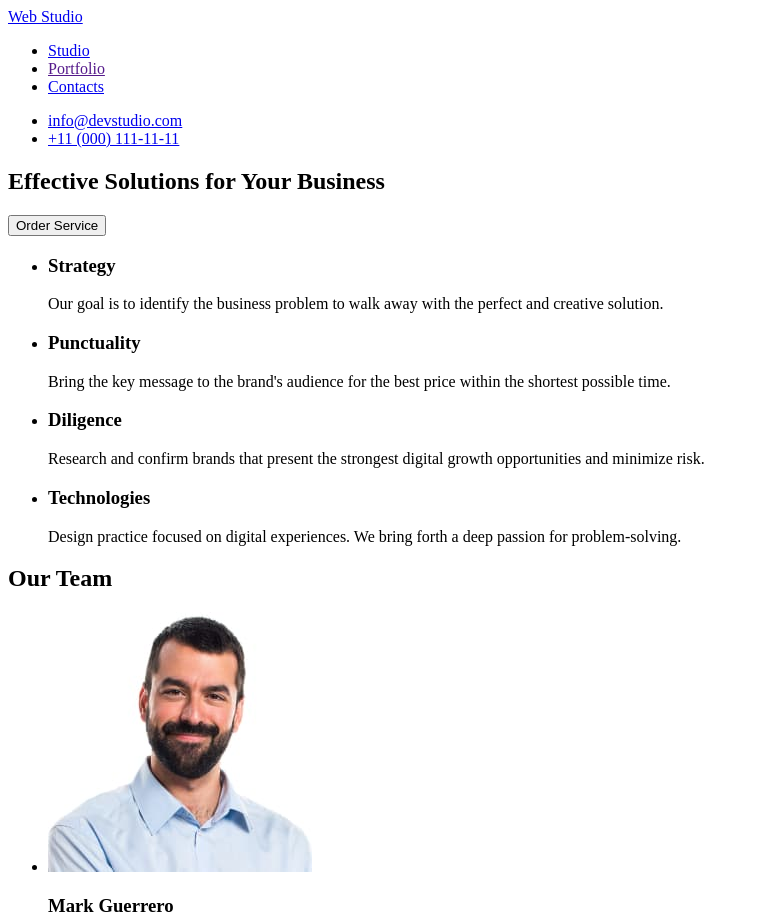
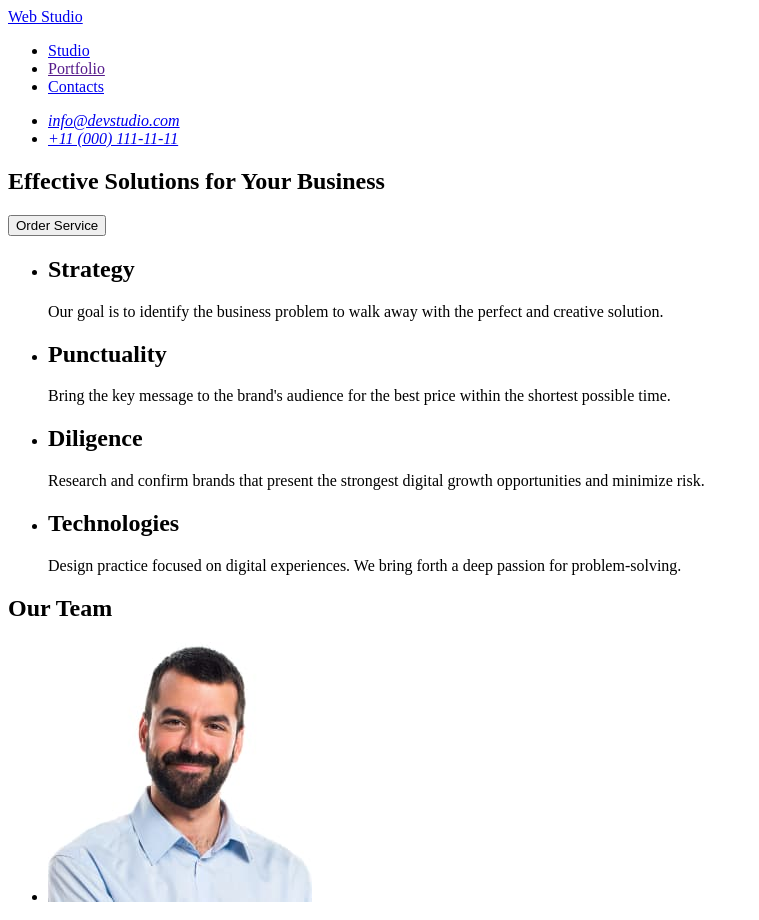
Before and after one commit to Panyaez4/goit-markup-hw-01, a plain HTML site: page index.html in a window 1280 px wide. Shown: the top 920 px of the page, without its empty margins (0-759 px from the left). Drawn offline with Linux system fonts and the light colour scheme.

Commit message:
commit update

```diff
--- a/index.html
+++ b/index.html
@@ -17,10 +17,12 @@
           <li><a href="#contacts">Contacts</a></li>
         </ul>
       </nav>
-      <ul id="contacts">
-        <li><a href="mailto:info@devstudio">info@devstudio.com</a></li>
-        <li><a href="tel:+110001111111">+11 (000) 111-11-11</a></li>
-      </ul>
+      <address>
+        <ul id="contacts">
+          <li><a href="mailto:info@devstudio">info@devstudio.com</a></li>
+          <li><a href="tel:+110001111111">+11 (000) 111-11-11</a></li>
+        </ul>
+      </address>
     </header>
     <main>
       <!-- =========HERO========= -->
@@ -31,28 +33,28 @@
       <section>
         <ul>
           <li>
-            <h3>Strategy</h3>
+            <h2>Strategy</h2>
             <p>
               Our goal is to identify the business problem to walk away with the
               perfect and creative solution.
             </p>
           </li>
           <li>
-            <h3>Punctuality</h3>
+            <h2>Punctuality</h2>
             <p>
               Bring the key message to the brand's audience for the best price
               within the shortest possible time.
             </p>
           </li>
           <li>
-            <h3>Diligence</h3>
+            <h2>Diligence</h2>
             <p>
               Research and confirm brands that present the strongest digital
               growth opportunities and minimize risk.
             </p>
           </li>
           <li>
-            <h3>Technologies</h3>
+            <h2>Technologies</h2>
             <p>
               Design practice focused on digital experiences. We bring forth a
               deep passion for problem-solving.
@@ -107,7 +109,7 @@
       </section>
     </main>
     <footer>
-      <h2>WEBSTUDIO</h2>
+      <a href="./index.html">WebStudio</a>
       <p>
         Increase the flow of customers and sales for your business with digital
         marketing & growth solutions.
```
